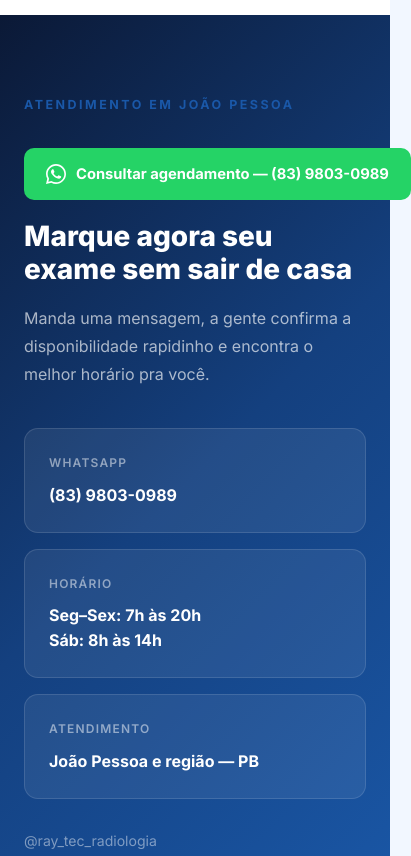
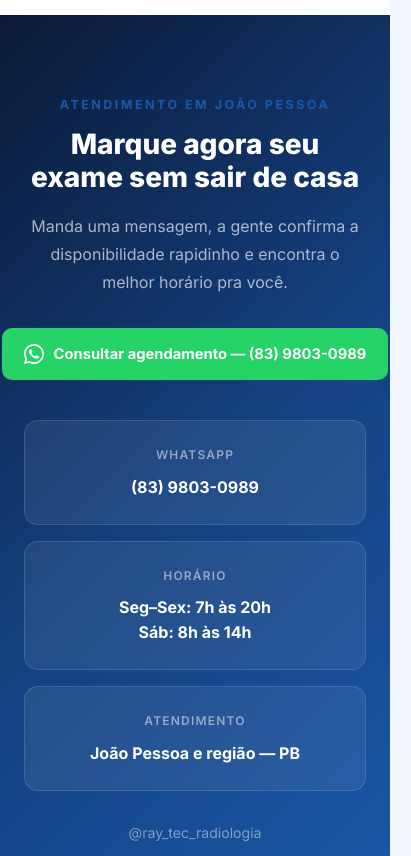
Before and after one commit to leolocs/cardeal-do-raio-x, a plain HTML site: page index.html in a window 390 px wide. Shown: the part 7540-8396 px from the top of the page, 411 px wide, since content can reach past the window. Drawn offline with nearby package versions, Linux system fonts and the light colour scheme.

Commit message:
adição do favicon, Centralização da seção do CTA final

```diff
--- a/index.html
+++ b/index.html
@@ -9,7 +9,7 @@
 <meta content="Cardeal do Raio-X — Raio-X a Domicílio em João Pessoa, PB" property="og:title"/>
 <meta content="Exame de raio-X no conforto da sua casa. Técnicos habilitados, equipamento portátil digital, laudo para o seu médico. João Pessoa e região." property="og:description"/>
 <meta content="website" property="og:type"/>
-<link rel="favicon" href="assets/Cardeal Raio-x,logo.png" type="image/png"/>
+<link rel="icon" href="assets/Cardeal Raio-x,logo.png" type="image/png"/>
 <script type="application/ld+json">{"@context":"https://schema.org","@type":"MedicalBusiness","name":"Cardeal do Raio-X","telephone":"+5583980309890","areaServed":{"@type":"City","name":"João Pessoa"},"sameAs":["https://www.instagram.com/ray_tec_radiologia/"]}</script>
 <script src="https://cdn.tailwindcss.com"></script><script>
 tailwind.config = {
@@ -331,37 +331,38 @@ summary::-webkit-details-marker{display:none}
 <!-- CTA FINAL -->
 <section aria-labelledby="cta-titulo" class="bg-[linear-gradient(135deg,#0B1936,#14407F_50%,#1A58A8_100%)] p-[80px_0]" id="contato">
 <div class="mx-auto w-full max-w-[1152px] px-6 lg:px-12">
-<div class="fade-in">
-<!-- Linha superior: label + botão WA à direita -->
-<div class="flex items-center justify-between flex-wrap gap-[20px] mb-[20px]">
-<p class="mb-3 text-[.78rem] font-bold uppercase tracking-[2.5px] text-accent text-[rgba(255,255,255,.55)] mb-0">Atendimento em João Pessoa</p>
-<a aria-label="Consultar agendamento pelo WhatsApp" class="inline-flex whitespace-nowrap items-center gap-[10px] rounded-[10px] bg-[#25D366] px-[22px] py-[14px] text-[.92rem] font-bold text-white no-underline transition hover:bg-white hover:text-[#25D366] hover:shadow-[inset_0_0_0_2px_#25D366]" href="https://wa.me/558398030989?text=Ol%C3%A1%2C%20gostaria%20de%20consultar%20o%20agendamento%20de%20um%20raio-X%20a%20domic%C3%ADlio%20em%20Jo%C3%A3o%20Pessoa." rel="noopener noreferrer" target="_blank">
+<div class="fade-in flex flex-col items-center text-center">
+<!-- Label -->
+<p class="mb-3 text-[.78rem] font-bold uppercase tracking-[2.5px] text-accent text-[rgba(255,255,255,.55)]">Atendimento em João Pessoa</p>
+<!-- Título principal -->
+<h2 class="mb-[18px] text-[clamp(1.75rem,4vw,2.6rem)] font-extrabold leading-[1.18] text-white max-w-[700px]" id="cta-titulo">Marque agora seu exame sem sair de casa</h2>
+<p class="text-[rgba(255,255,255,.65)] text-[1rem] leading-[1.75] max-w-[600px] mb-8">Manda uma mensagem, a gente confirma a disponibilidade rapidinho e encontra o melhor horário pra você.</p>
+<!-- Botão WhatsApp -->
+<a aria-label="Consultar agendamento pelo WhatsApp" class="inline-flex whitespace-nowrap items-center gap-[10px] rounded-[10px] bg-[#25D366] px-[22px] py-[14px] text-[.92rem] font-bold text-white no-underline transition hover:bg-white hover:text-[#25D366] hover:shadow-[inset_0_0_0_2px_#25D366] mb-10" href="https://wa.me/558398030989?text=Ol%C3%A1%2C%20gostaria%20de%20consultar%20o%20agendamento%20de%20um%20raio-X%20a%20domic%C3%ADlio%20em%20Jo%C3%A3o%20Pessoa." rel="noopener noreferrer" target="_blank">
 <!-- Ícone WhatsApp SVG -->
 <svg aria-hidden="true" class="shrink-0" fill="currentColor" height="20" viewbox="0 0 32 32" width="20">
 <path d="M16 0C7.163 0 0 7.163 0 16c0 2.824.736 5.476 2.027 7.774L0 32l8.476-2.001A15.934 15.934 0 0016 32c8.837 0 16-7.163 16-16S24.837 0 16 0zm0 29.333a13.267 13.267 0 01-6.773-1.853l-.485-.287-5.027 1.187 1.213-4.901-.315-.503A13.267 13.267 0 012.667 16C2.667 8.636 8.636 2.667 16 2.667S29.333 8.636 29.333 16 23.364 29.333 16 29.333zm7.27-9.916c-.397-.199-2.352-1.161-2.717-1.293-.365-.133-.631-.199-.897.199-.266.398-.963 1.16-1.18 1.394-.217.233-.433.266-.83.066-.397-.2-1.677-.618-3.195-1.972-1.18-1.053-1.977-2.352-2.21-2.75-.232-.398-.024-.613.175-.811.18-.179.397-.466.596-.699.199-.232.265-.398.397-.664.133-.265.067-.498-.033-.697-.1-.2-.897-2.163-1.229-2.96-.324-.779-.653-.673-.897-.685l-.764-.013c-.266 0-.697.1-1.063.498s-1.395 1.362-1.395 3.323c0 1.96 1.428 3.856 1.627 4.122.2.265 2.812 4.292 6.813 6.021.952.411 1.695.657 2.274.841.955.305 1.824.262 2.511.159.766-.114 2.352-.961 2.684-1.889.332-.928.332-1.724.232-1.889-.099-.165-.365-.265-.762-.464z"></path>
 </svg>
 Consultar agendamento — (83) 9803-0989
 </a>
-</div>
-<!-- Título principal -->
-<h2 class="mb-[18px] text-[clamp(1.75rem,4vw,2.6rem)] font-extrabold leading-[1.18] text-ink text-white max-w-[700px]" id="cta-titulo">Marque agora seu exame sem sair de casa</h2>
-<p class="text-[rgba(255,255,255,.65)] text-[1rem] leading-[1.75] max-w-[500px] mb-10">Manda uma mensagem, a gente confirma a disponibilidade rapidinho e encontra o melhor horário pra você.</p>
-<div class="grid grid-cols-[repeat(auto-fit,minmax(200px,1fr))] gap-[16px] max-w-[640px] mb-7">
+<!-- Cards de informação -->
+<div class="grid grid-cols-[repeat(auto-fit,minmax(200px,1fr))] gap-[16px] max-w-[640px] mb-7 w-full">
 <div class="rounded-[14px] border border-white/[.12] bg-white/[.07] p-6">
-<div class="mb-[10px] flex items-center gap-2 text-[.75rem] font-semibold uppercase tracking-[1.2px] text-white/50">WhatsApp</div>
-<p class="text-base font-bold leading-[1.55] text-white">(83) 9803-0989</p>
+<div class="mb-[10px] flex items-center justify-center gap-2 text-[.75rem] font-semibold uppercase tracking-[1.2px] text-white/50">WhatsApp</div>
+<p class="text-base font-bold leading-[1.55] text-white text-center">(83) 9803-0989</p>
 </div>
 <!-- INFERIDO: confirmar horario real com o cliente -->
 <div class="rounded-[14px] border border-white/[.12] bg-white/[.07] p-6">
-<div class="mb-[10px] flex items-center gap-2 text-[.75rem] font-semibold uppercase tracking-[1.2px] text-white/50">Horário</div>
-<p class="text-base font-bold leading-[1.55] text-white">Seg–Sex: 7h às 20h<br/>Sáb: 8h às 14h</p>
+<div class="mb-[10px] flex items-center justify-center gap-2 text-[.75rem] font-semibold uppercase tracking-[1.2px] text-white/50">Horário</div>
+<p class="text-base font-bold leading-[1.55] text-white text-center">Seg–Sex: 7h às 20h<br/>Sáb: 8h às 14h</p>
 </div>
 <div class="rounded-[14px] border border-white/[.12] bg-white/[.07] p-6">
-<div class="mb-[10px] flex items-center gap-2 text-[.75rem] font-semibold uppercase tracking-[1.2px] text-white/50">Atendimento</div>
-<p class="text-base font-bold leading-[1.55] text-white">João Pessoa e região — PB</p>
+<div class="mb-[10px] flex items-center justify-center gap-2 text-[.75rem] font-semibold uppercase tracking-[1.2px] text-white/50">Atendimento</div>
+<p class="text-base font-bold leading-[1.55] text-white text-center">João Pessoa e região — PB</p>
 </div>
 </div>
-<div><a aria-label="Instagram Cardeal do Raio-X" class="items-center gap-[8px] text-[rgba(255,255,255,.45)] text-[.88rem] no-underline inline-flex" href="https://www.instagram.com/ray_tec_radiologia/" rel="noopener noreferrer" target="_blank">@ray_tec_radiologia</a></div>
+<!-- Instagram -->
+<div><a aria-label="Instagram Cardeal do Raio-X" class="items-center justify-center gap-[8px] text-[rgba(255,255,255,.45)] text-[.88rem] no-underline inline-flex" href="https://www.instagram.com/ray_tec_radiologia/" rel="noopener noreferrer" target="_blank">@ray_tec_radiologia</a></div>
 </div>
 </div>
 <!-- Estilo do botão WA da CTA -->
```
